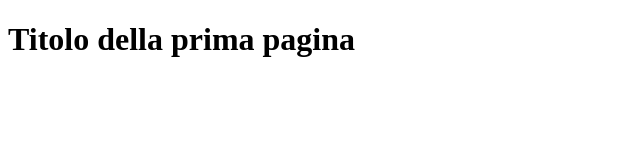
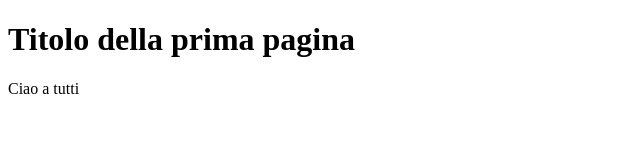
Before and after one commit to LucaGiozza/test, a plain HTML site: page index.html in a window 1280 px wide. Shown: the full height of the page, 0-640 px from the left. Drawn offline with Linux system fonts and the light colour scheme.

Commit message:
Aggiunta paragrafo

```diff
--- a/index.html
+++ b/index.html
@@ -8,5 +8,6 @@
 </head>
 <body>
   <h1> Titolo della prima pagina</h1>
+  <p>Ciao a tutti</p>
 </body>
 </html>
```
